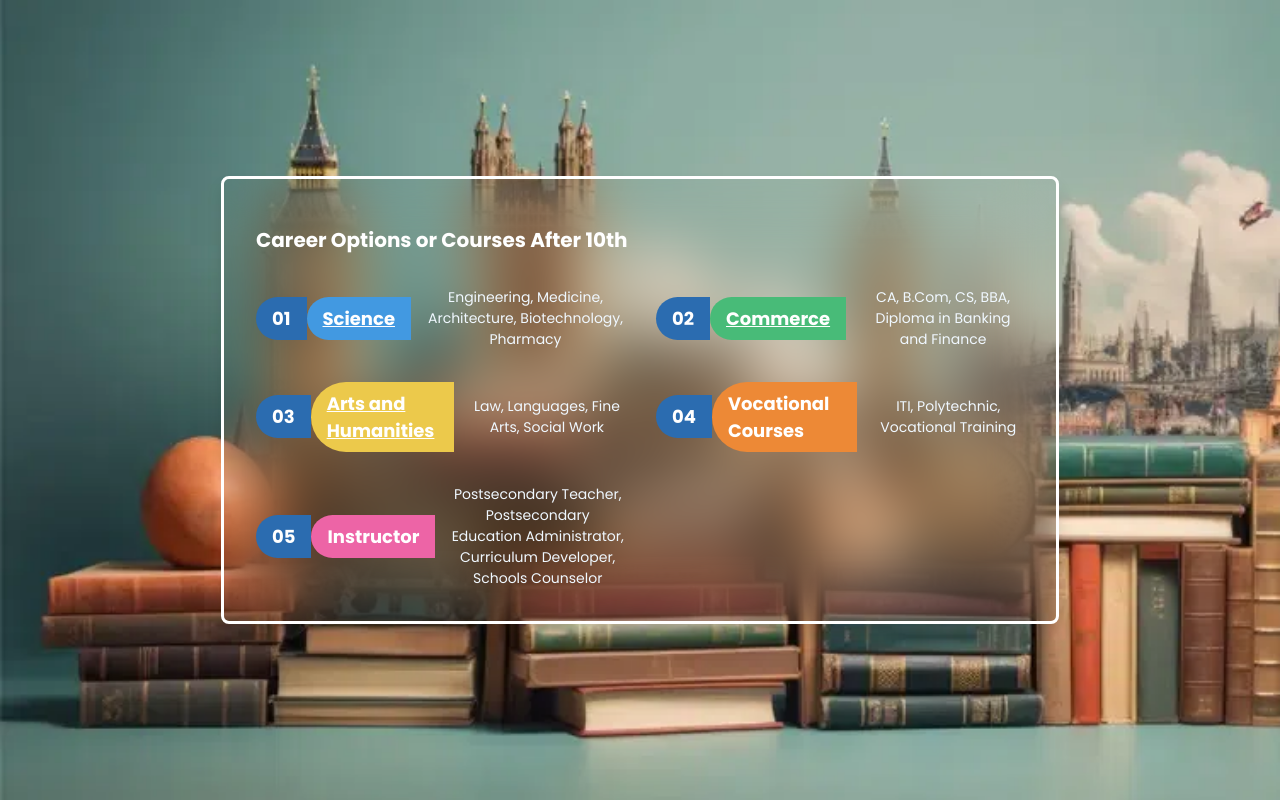
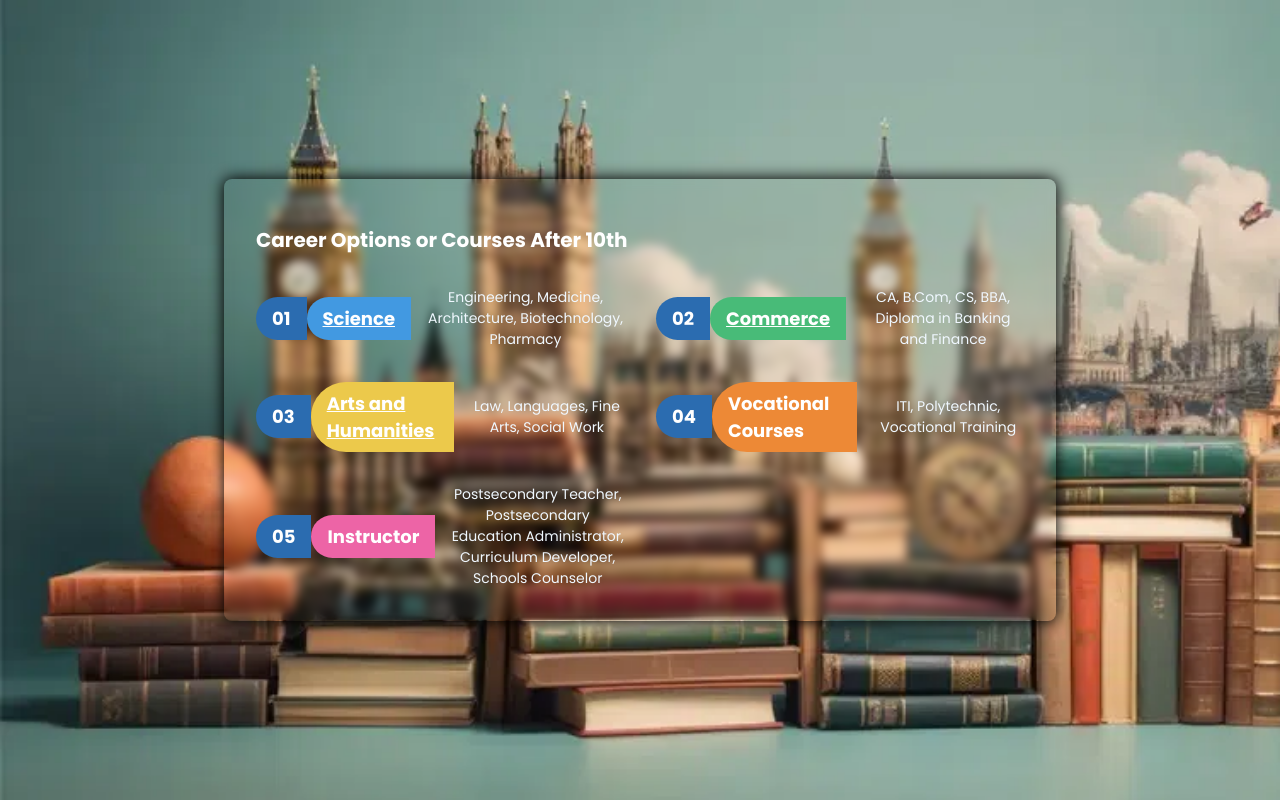
Before and after one commit to aditya95-pixel/hackheritage24, a Flask app: page /career_graph in a window 1280 px wide. Run offline with Flask 3, Linux system fonts and the light colour scheme; parts of the project's set-up code (start-up, migrations or seed data) failed here and were passed over.

Commit message:
Add files via upload

```diff
--- a/HackHeritage/templates/career_graph.html
+++ b/HackHeritage/templates/career_graph.html
@@ -18,14 +18,14 @@
             margin: 0;
             background-image: url('/static/img.png');
             background-size: cover;
+            background-attachment: fixed;
         }
         .container {
             background-color:transparent;
-            border:solid white;
-            backdrop-filter: blur(30px);
+            box-shadow:0px 0px 15px 1px black;
+            backdrop-filter: blur(5px);
             padding: 2rem;
             border-radius: 0.5rem;
-            box-shadow: 0 10px 15px rgba(0, 0, 0, 0.1);
             display: flex;
             flex-direction: column;
             align-items: center;
```
